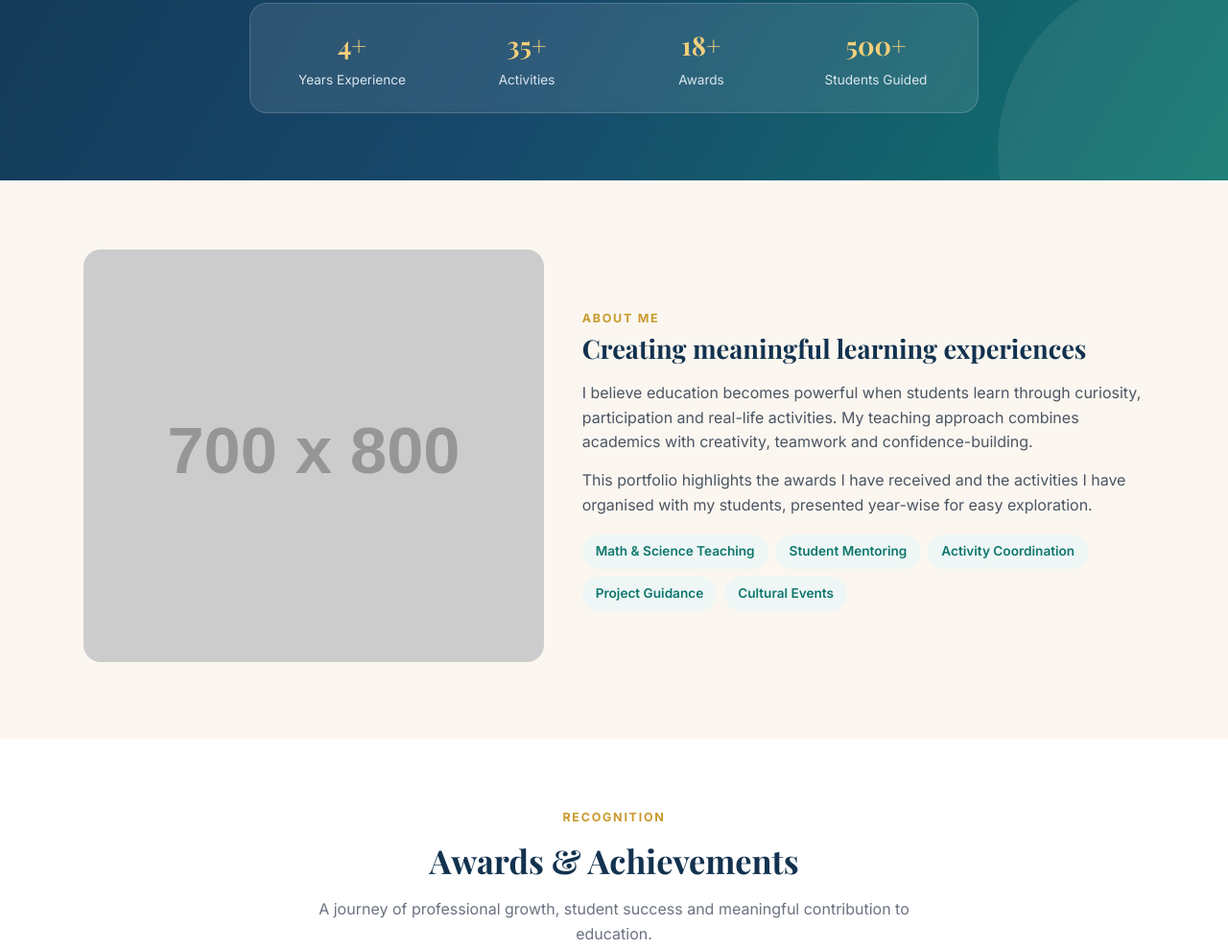
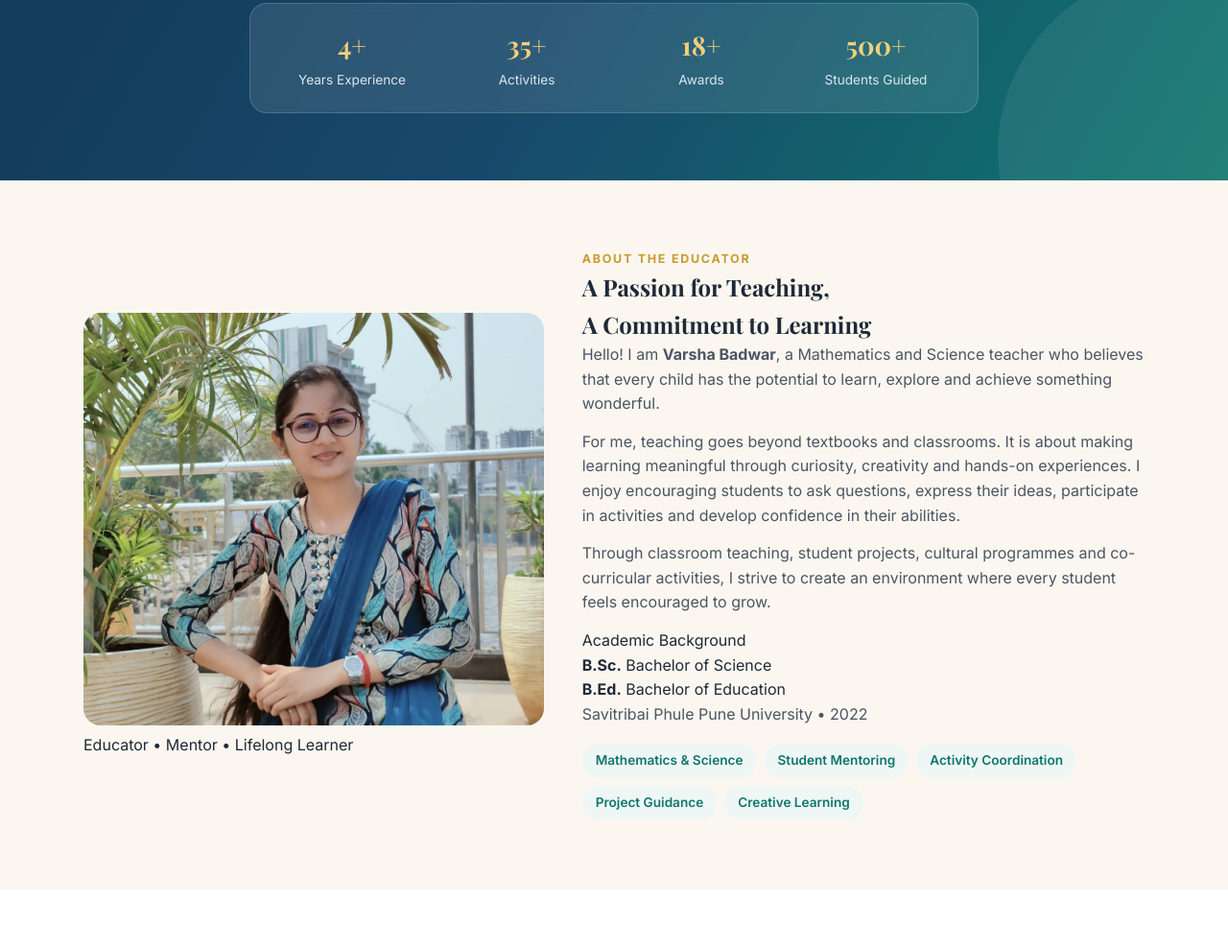
Before and after one commit to varshabbadwar/varshabbadwar.github.io, a plain HTML site: page index.html in a window 1280 px wide. Shown: the part 732-1721 px from the top of the page at 96% size. Drawn offline with nearby package versions, Linux system fonts and the light colour scheme; no server answers; placeholder pictures from the web are drawn by us.

Commit message:
updated about me section

```diff
--- a/index.html
+++ b/index.html
@@ -868,37 +868,84 @@ footer {
   </div>
 </header>
 
-<section id="about">
+
+<section id="about" class="about-section">
   <div class="container about-grid">
+
     <div class="about-photo">
-      <img src="https://via.placeholder.com/700x800?text=Classroom+Photo" alt="About teacher">
+      <img
+        src="images/profile.jpeg"
+        alt="Ms. Varsha Shobha Bhausaheb Badwar"
+      >
+      <div class="about-photo-caption">
+        <span>Educator • Mentor • Lifelong Learner</span>
+      </div>
     </div>
 
     <div class="about-content">
-      <div class="eyebrow">About Me</div>
-      <h3>Creating meaningful learning experiences</h3>
+      <div class="eyebrow">About the Educator</div>
 
-      <p>
-        I believe education becomes powerful when students learn through curiosity,
-        participation and real-life activities. My teaching approach combines academics
-        with creativity, teamwork and confidence-building.
+      <h2>A Passion for Teaching,<br>
+        A Commitment to Learning
+      </h2>
+
+      <p class="about-intro">
+        Hello! I am <strong>Varsha Badwar</strong>, a Mathematics and
+        Science teacher who believes that every child has the potential
+        to learn, explore and achieve something wonderful.
       </p>
 
       <p>
-        This portfolio highlights the awards I have received and the activities I have
-        organised with my students, presented year-wise for easy exploration.
+        For me, teaching goes beyond textbooks and classrooms. It is
+        about making learning meaningful through curiosity, creativity
+        and hands-on experiences. I enjoy encouraging students to ask
+        questions, express their ideas, participate in activities and
+        develop confidence in their abilities.
       </p>
 
+      <p>
+        Through classroom teaching, student projects, cultural
+        programmes and co-curricular activities, I strive to create
+        an environment where every student feels encouraged to grow.
+      </p>
+
+      <div class="about-education">
+        <div class="education-heading">
+          <span class="education-line"></span>
+          <span>Academic Background</span>
+        </div>
+
+        <div class="education-details">
+          <div>
+            <strong>B.Sc.</strong>
+            <span>Bachelor of Science</span>
+          </div>
+
+          <div>
+            <strong>B.Ed.</strong>
+            <span>Bachelor of Education</span>
+          </div>
+        </div>
+
+        <p class="university">
+          Savitribai Phule Pune University
+          <span> • </span>
+          2022
+        </p>
+      </div>
+
       <div class="tags">
-        <span class="tag">Math & Science Teaching</span>
+        <span class="tag">Mathematics & Science</span>
         <span class="tag">Student Mentoring</span>
         <span class="tag">Activity Coordination</span>
         <span class="tag">Project Guidance</span>
-        <span class="tag">Cultural Events</span>
+        <span class="tag">Creative Learning</span>
       </div>
+
     </div>
   </div>
 </section>
+
 
 <section id="awards" style="background: white;">
   <div class="container">
```
